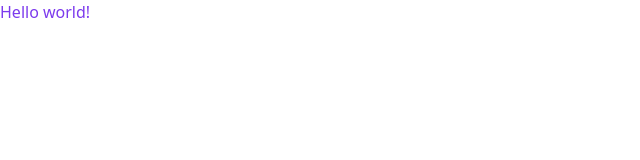
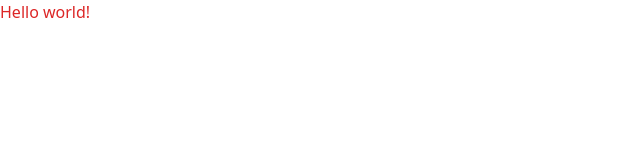
Before and after one commit to jeriannh/daze, a Gatsby site: page / in a window 1280 px wide. Shown: the whole page, without its empty margins (0-640 px from the left). Built offline with nearby package versions, Linux system fonts and the light colour scheme; Gatsby itself is replaced by a stand-in of ours.

```diff
--- a/src/pages/index.js
+++ b/src/pages/index.js
@@ -1,5 +1,5 @@
 import React from "react"
 
 export default function Home() {
-  return <div className="text-purple-600">Hello world!</div>
+  return <div className="text-red-600">Hello world!</div>
 }
```
